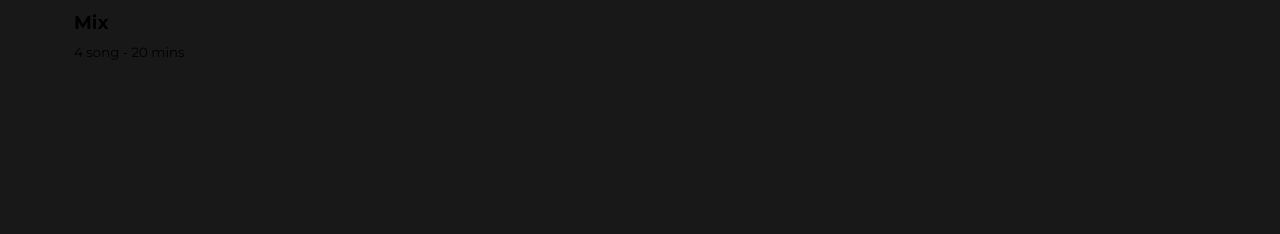
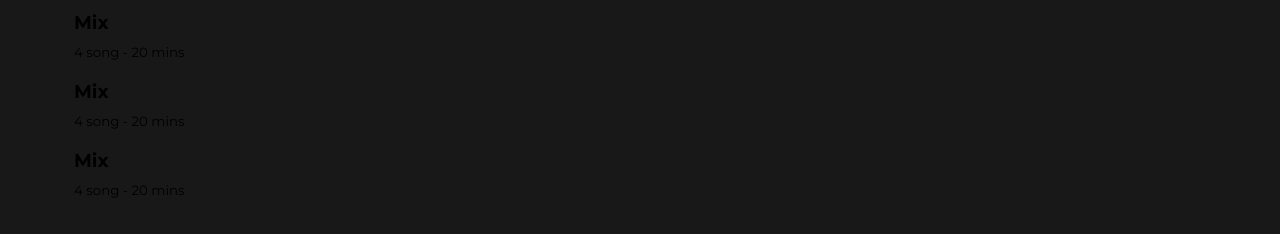
Before and after one commit to WooKee06/Lumo, a Next.js app: page / in a window 1280 px wide. Shown: the part 232-466 px from the top of the page. Built offline with nearby package versions, Linux system fonts and the light colour scheme.

Commit message:
update playlist

```diff
--- a/shared/RecentlyPlayed/ui/RecentlyPlayed.tsx
+++ b/shared/RecentlyPlayed/ui/RecentlyPlayed.tsx
@@ -14,6 +14,14 @@ const RecentlyPlayed = () => {
           <h3 className={s.cartTitle}>Mix</h3>
           <small className={s.cartDescription}>4 song - 20 mins</small>
         </li>
+        <li className={s.cardItem}>
+          <h3 className={s.cartTitle}>Mix</h3>
+          <small className={s.cartDescription}>4 song - 20 mins</small>
+        </li>
+        <li className={s.cardItem}>
+          <h3 className={s.cartTitle}>Mix</h3>
+          <small className={s.cartDescription}>4 song - 20 mins</small>
+        </li>
       </ul>
     </div>
   );
```
